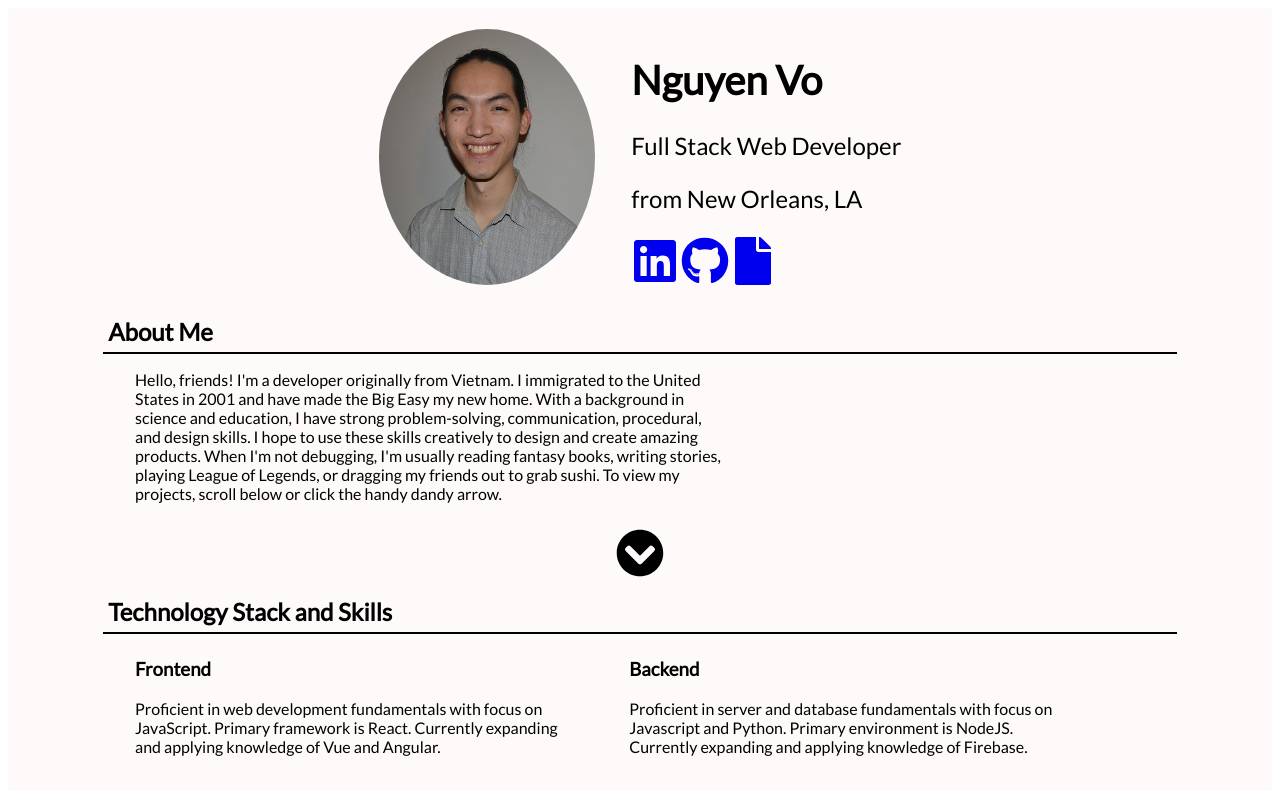
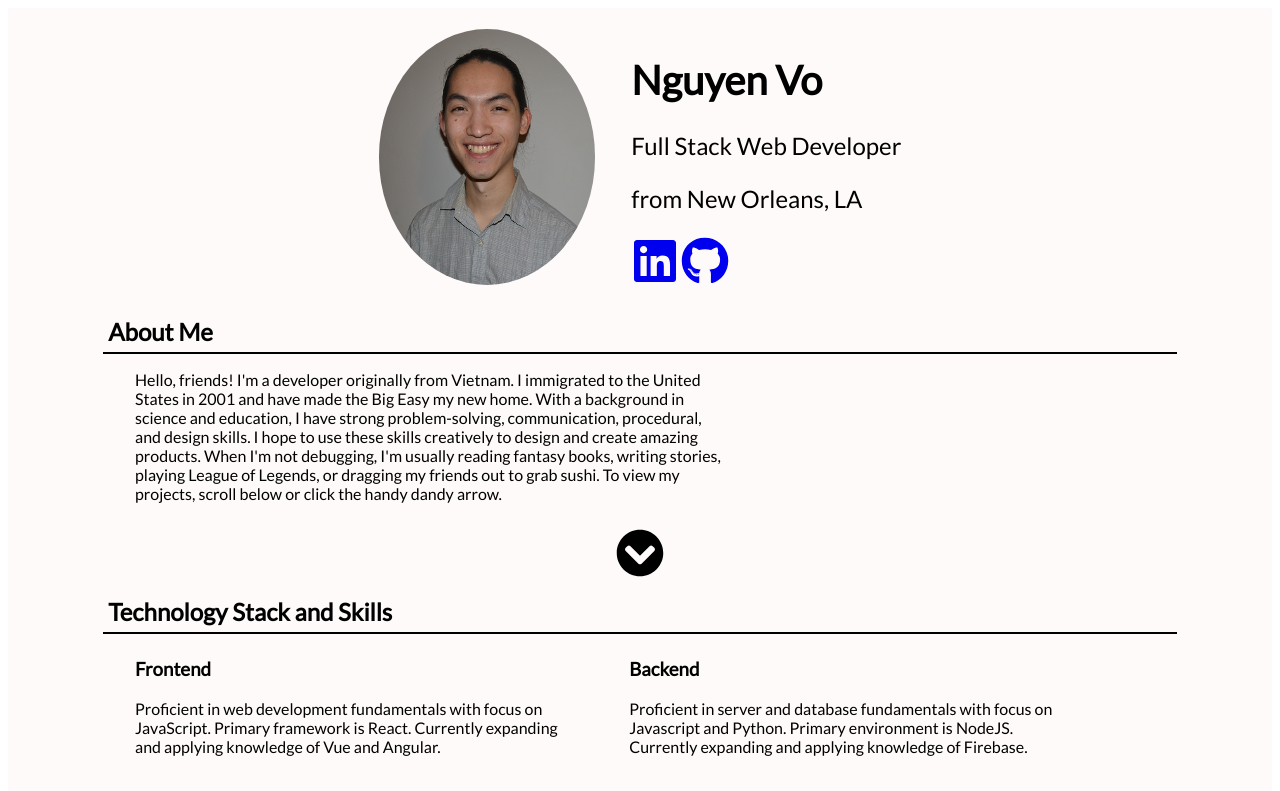
Before and after one commit to azinoVo/portfolio, a React (Create React App) app: page / in a window 1280 px wide. Shown: the top 791 px of the page. Built offline with nearby package versions, Linux system fonts and the light colour scheme.

Commit message:
removed resume from the banner for now

```diff
--- a/src/components/Contacts/Contacts.js
+++ b/src/components/Contacts/Contacts.js
@@ -1,8 +1,8 @@
 import React from 'react';
 import { FontAwesomeIcon } from '@fortawesome/react-fontawesome';
 import { faLinkedin, faGithub } from '@fortawesome/free-brands-svg-icons';
-import { faFile } from '@fortawesome/free-solid-svg-icons';
-import resume from '../../assets/_ Resume for Nguyen Vo [Version 2].pdf'
+// import { faFile } from '@fortawesome/free-solid-svg-icons';
+// import resume from '../../assets/_ Resume for Nguyen Vo [Version 2].pdf'
 import './Contacts.css';
 
 const Contacts = () => {
@@ -10,7 +10,7 @@ const Contacts = () => {
         <div className='contacts'>
             <span className='contact'><a href="https://www.linkedin.com/in/nguyen-vo22/" target="_blank" rel="noopener noreferrer" title="LinkedIn"><FontAwesomeIcon className='fa-icon' icon={faLinkedin} size="3x"/></a></span>
             <span className='contact'><a href="https://github.com/azinoVo" target="_blank" rel="noopener noreferrer" title="GitHub"><FontAwesomeIcon className='fa-icon' icon={faGithub} size="3x" /></a></span>
-            <span className='contact'><a href={resume} target="_blank" rel="noopener noreferrer" title="Download Resume"><FontAwesomeIcon className='fa-icon' icon={faFile} size="3x"/></a></span>
+            {/* <span className='contact'><a href={resume} target="_blank" rel="noopener noreferrer" title="Download Resume"><FontAwesomeIcon className='fa-icon' icon={faFile} size="3x"/></a></span> */}
         </div>
     );
 }
```
